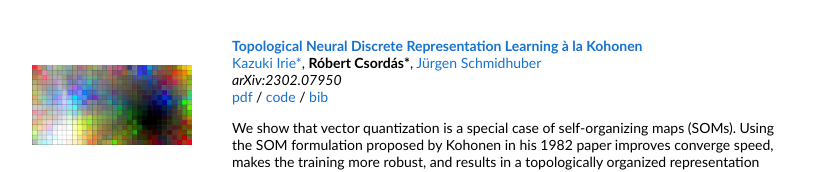
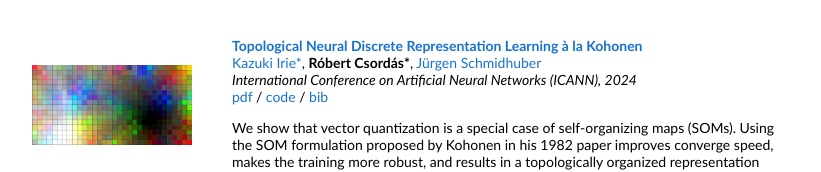
Before and after one commit to RobertCsordas/robertcsordas.github.io, a plain HTML site: page index.html in a window 1280 px wide. Shown: the part 1182-1354 px from the top of the page, without its empty margins (228-1049 px from the left). Drawn offline with Linux system fonts and the light colour scheme.

Commit message:
CV, ICANN

```diff
--- a/index.html
+++ b/index.html
@@ -182,7 +182,7 @@
             <strong>Róbert Csordás*</strong>,
             <a href="http://people.idsia.ch/~juergen/">Jürgen Schmidhuber</a>
             <br>
-              <em>arXiv:2302.07950</em>
+              <em>International Conference on Artificial Neural Networks (ICANN), 2024</em>
             <br>
             <a href="https://arxiv.org/pdf/2302.07950.pdf">pdf</a> /
             <a href="https://github.com/IDSIA/kohonen-vae">code</a> /
```
Also changed, not shown: 1 other file.
